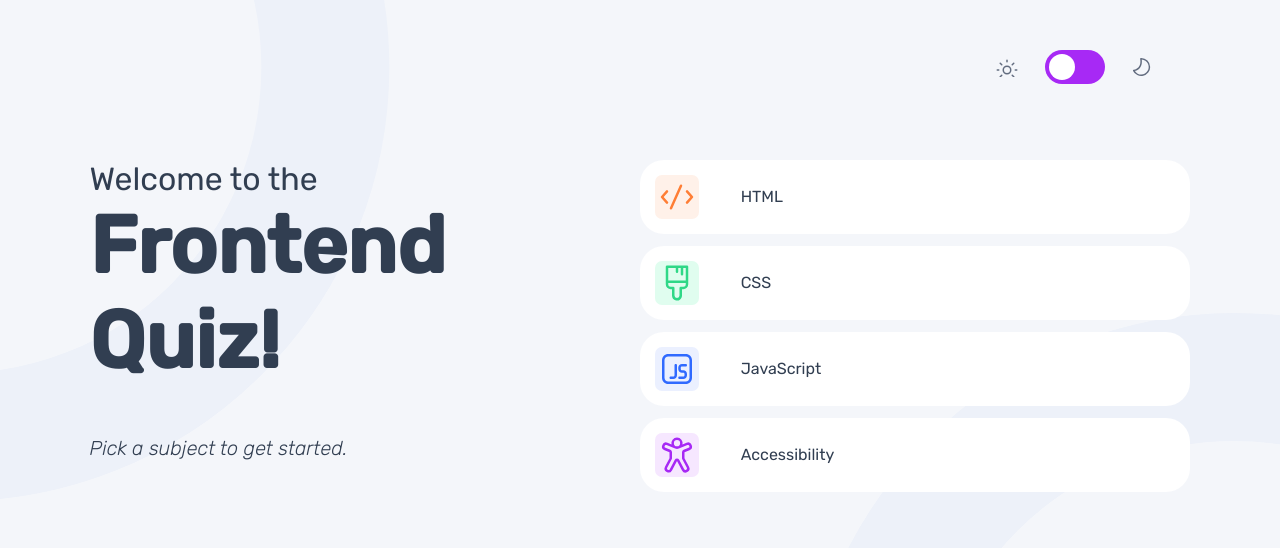
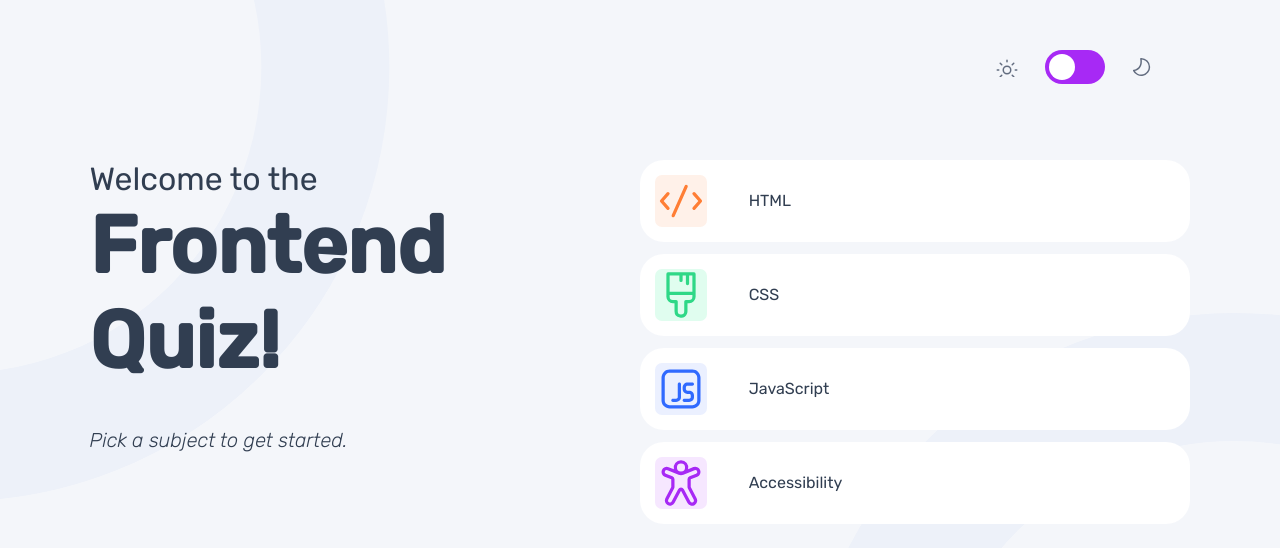
Before and after one commit to Daniel054311/frontendQuizApp_, a React (Vite) app: page / in a window 1280 px wide. Shown: the top 548 px of the page. Built offline with nearby package versions, Linux system fonts and the light colour scheme.

Commit message:
added reponsiveness

```diff
--- a/src/header/header.styles.ts
+++ b/src/header/header.styles.ts
@@ -11,7 +11,6 @@ export const GlobalStyle = createGlobalStyle<{ theme: DefaultTheme & Theme }>`
   }
   body {
     font-family: 'Rubik', sans-serif;
-    overflow: hidden;
     background-repeat:no-repeat;
     background-size:cover;
     background-image: url(${({theme}) => theme.backgroundimg.main});
--- a/src/pages/QuetionsPage.styles.ts
+++ b/src/pages/QuetionsPage.styles.ts
@@ -15,7 +15,7 @@ font-family: 'Rubik', sans-serif;
 
     @media  screen and (max-width: 900px){
       grid-template-columns:  1fr;
-      gap:64px;
+      gap:10%;
 
    }
 `;
@@ -29,10 +29,7 @@ transition: all ease-in-out 0.3s;
    position:absolute;
    align-items:center;
 
-   @media  screen and (max-width: 900px){
-      bottom:-70px;
 
-   }
 
 }
 
--- a/src/pages/home/Home.styles.ts
+++ b/src/pages/home/Home.styles.ts
@@ -12,7 +12,7 @@ padding: 2% 7%;
 
     @media  screen and (max-width: 900px){
       grid-template-columns:  1fr;
-      gap:64px;
+      gap:6%;
 
    }
 
@@ -20,7 +20,7 @@ padding: 2% 7%;
 export const GetStarted = styled.div`
 .leftContainer{
    display:flex;
-  gap:48px;
+  gap:5vh;
    flex-direction:column;
 
 }
@@ -33,7 +33,6 @@ gap:8px;
    .leftContainer{
       justify-content:center;
       display:flex;
-     gap:48px;
       flex-direction:column;
    }
 
--- a/src/pages/home/Home.tsx
+++ b/src/pages/home/Home.tsx
@@ -65,7 +65,7 @@ const Home: React.FC = () =>{
       {/* Assuming questionId should start from 1 */}
       <li key={quiz.id}  className='courseTitle' >
 
-          <img src={quiz.icon} alt={quiz.title} style={{ padding: '2px', backgroundColor: backgroundColors[index % backgroundColors.length] }}/>
+          <img src={quiz.icon} alt={quiz.title} style={{ width: '10%', backgroundColor: backgroundColors[index % backgroundColors.length] }}/>
 
         <TitlesDiv>
         {quiz.title}
```
